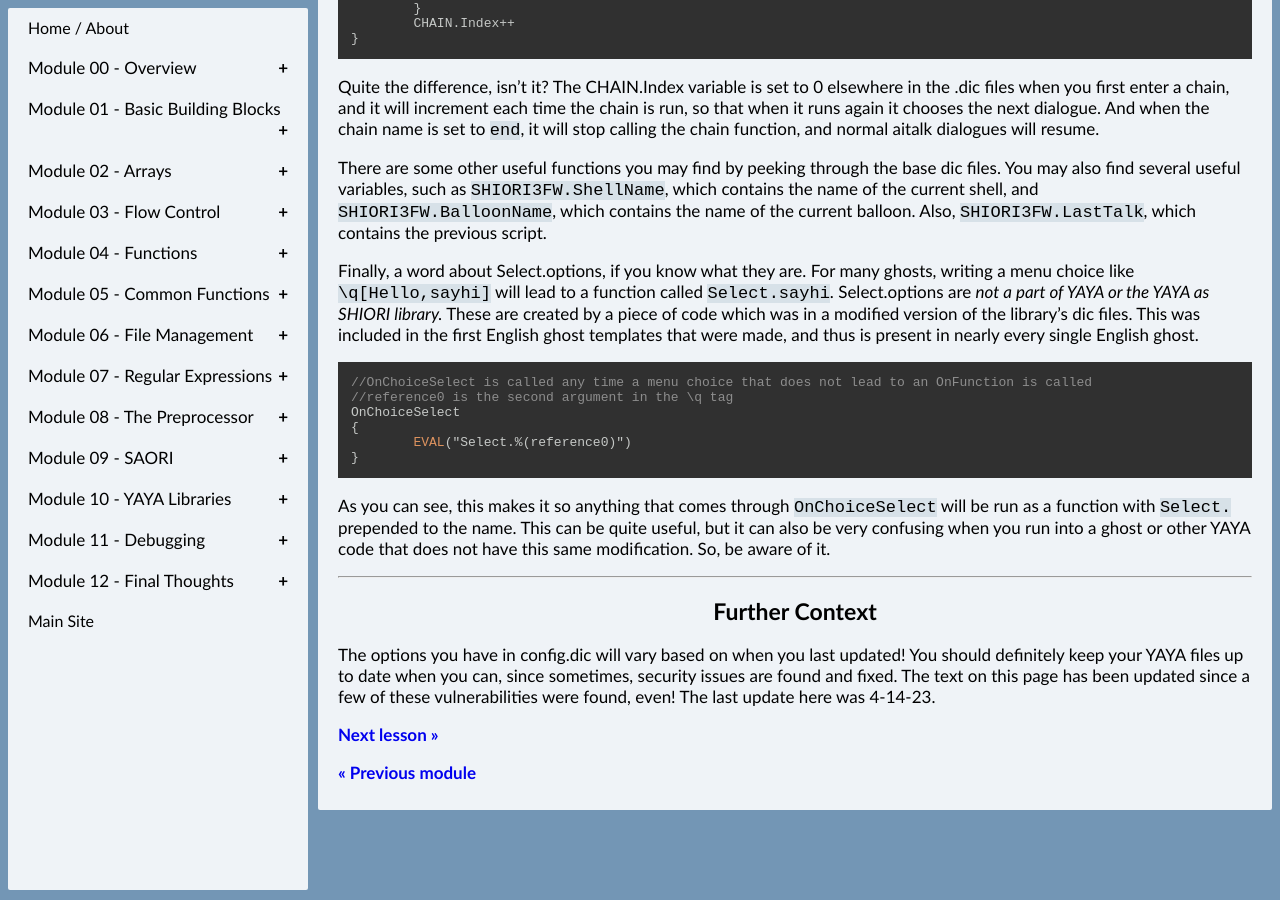
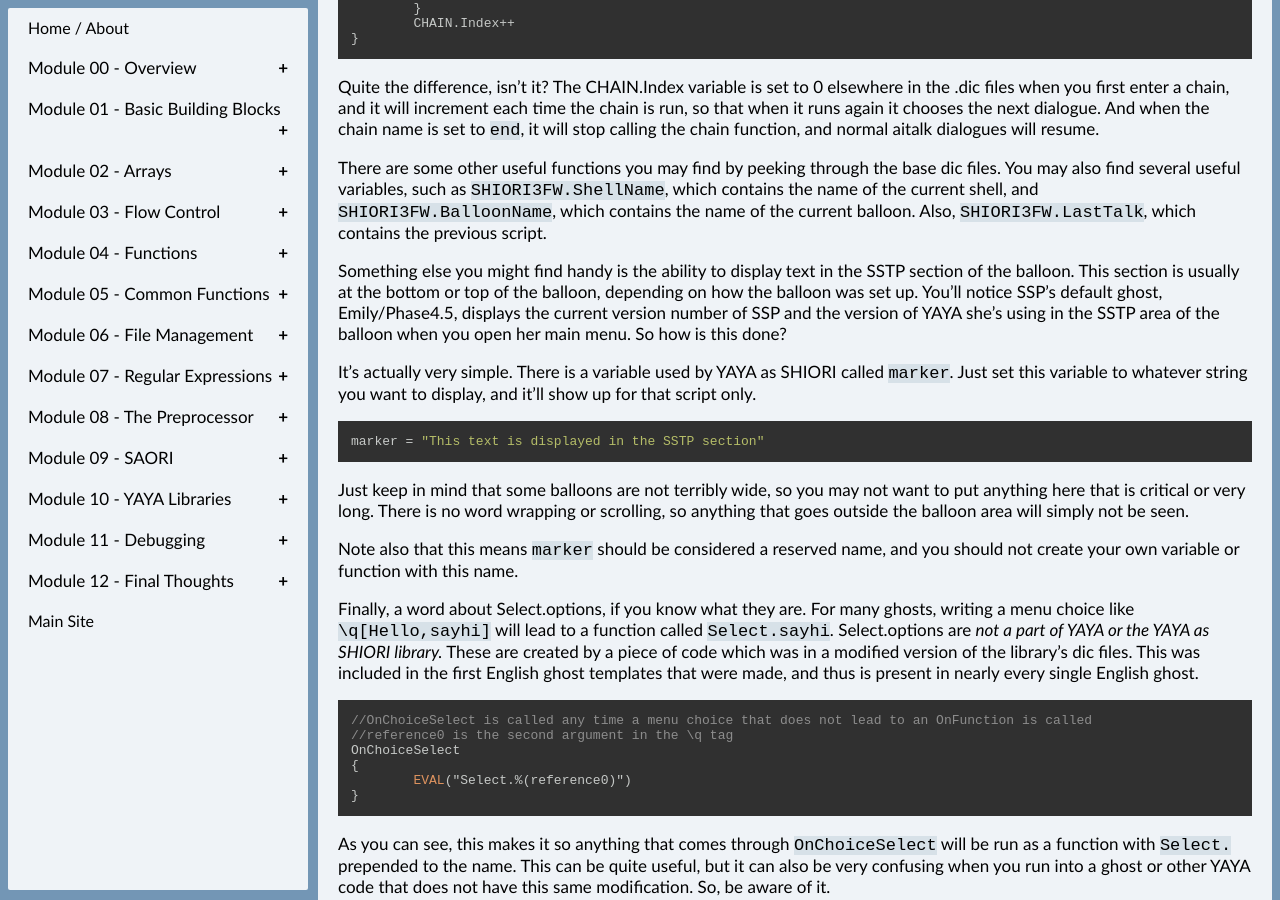
Before and after one commit to Zichqec/YAYA_Fundamentals, a Jekyll site: the page built from module_10_yaya_libraries/00_yaya_as_shiori.md, in a window 1280 px wide and 900 px high, scrolled down 3248 px. Built offline with Jekyll 4.4.1, drawn with Linux system fonts in a browser that asks for light colours; our own code applies the rules of GitHub Pages for plain Markdown files.

Commit message:
Add section about SSTP marker

````diff
--- a/module_10_yaya_libraries/00_yaya_as_shiori.md
+++ b/module_10_yaya_libraries/00_yaya_as_shiori.md
@@ -141,6 +141,19 @@ Quite the difference, isn't it? The CHAIN.Index variable is set to 0 elsewhere i
 There are some other useful functions you may find by peeking through the base dic files. You may also find several useful variables, such as `SHIORI3FW.ShellName`, which contains the name of the current shell, and `SHIORI3FW.BalloonName`, which contains the name of the current balloon. Also, `SHIORI3FW.LastTalk`, which contains the previous script.
 
 
+Something else you might find handy is the ability to display text in the SSTP section of the balloon. This section is usually at the bottom or top of the balloon, depending on how the balloon was set up. You'll notice SSP's default ghost, Emily/Phase4.5, displays the current version number of SSP and the version of YAYA she's using in the SSTP area of the balloon when you open her main menu. So how is this done?
+
+It's actually very simple. There is a variable used by YAYA as SHIORI called `marker`. Just set this variable to whatever string you want to display, and it'll show up for that script only.
+
+```c
+marker = "This text is displayed in the SSTP section"
+```
+
+Just keep in mind that some balloons are not terribly wide, so you may not want to put anything here that is critical or very long. There is no word wrapping or scrolling, so anything that goes outside the balloon area will simply not be seen.
+
+Note also that this means `marker` should be considered a reserved name, and you should not create your own variable or function with this name.
+
+
 Finally, a word about Select.options, if you know what they are. For many ghosts, writing a menu choice like `\q[Hello,sayhi]` will lead to a function called `Select.sayhi`. Select.options are *not a part of YAYA or the YAYA as SHIORI library.* These are created by a piece of code which was in a modified version of the library's dic files. This was included in the first English ghost templates that were made, and thus is present in nearly every single English ghost.
 
 ```c
````
